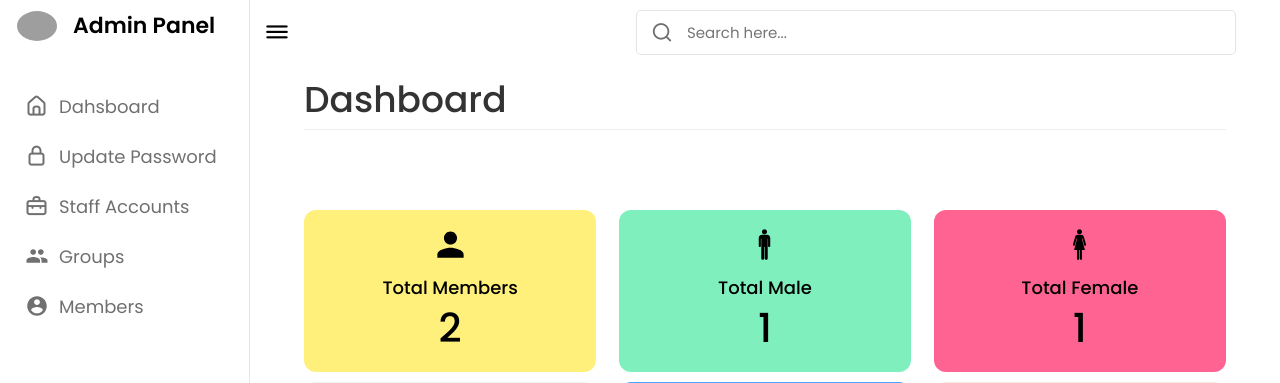
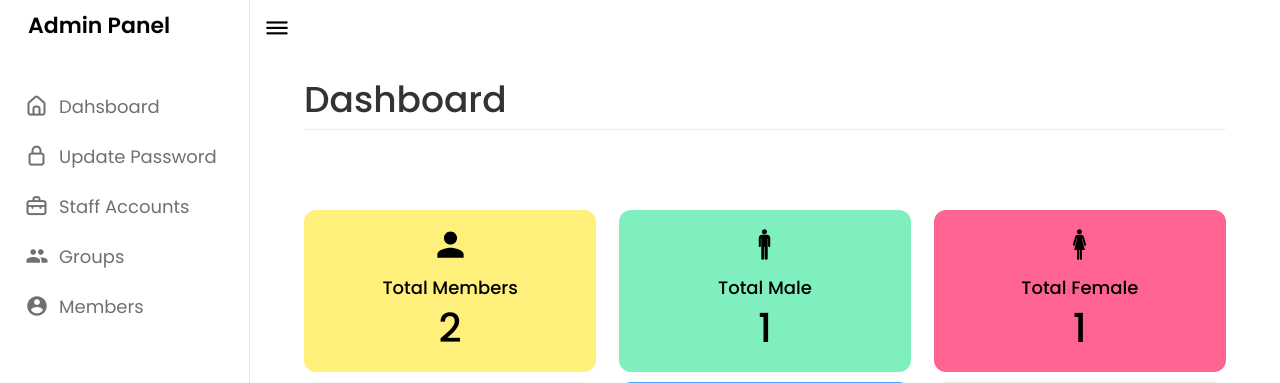
Before and after one commit to motari054/lms, a PHP site: page /admin/index.php in a window 1280 px wide. Shown: the top 383 px of the page. Run offline with PHP 8.4, Linux system fonts and the light colour scheme; a user stored in the database is signed in; data comes from the database, SQL or seed files in the repository; some libraries are stand-ins or nearby versions; grey boxes are pictures that could not be loaded.

Commit message:
staff index page

```diff
--- a/admin/index.php
+++ b/admin/index.php
@@ -30,10 +30,6 @@ header('location:../index.php');
 <body>
     <nav>
         <div class="logo-name">
-            <div class="logo-image">
-               <img src="images/logo.png" alt="">
-            </div>
-
             <span class="logo_name">Admin Panel</span>
         </div>
 
@@ -85,11 +81,6 @@ header('location:../index.php');
     <section class="dashboard">
         <div class="top">
             <i class="uil uil-bars sidebar-toggle"></i>
-
-            <div class="search-box">
-                <i class="uil uil-search"></i>
-                <input type="text" placeholder="Search here...">
-            </div>
         </div>
 
     <div class="main">
```
Also changed, not shown: js/01 LOGIN DETAILS & PROJECT INFO.txt (deleted, +0 -11 lines).
